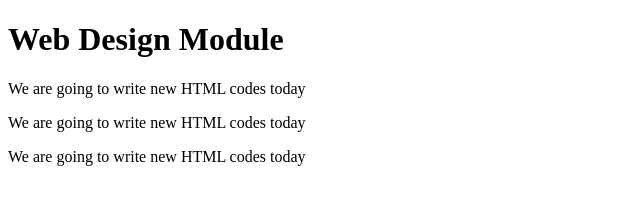
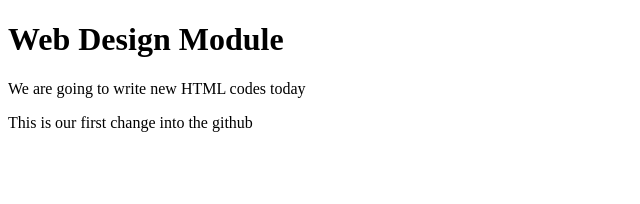
Before and after one commit to Dinu-Sri/fotweb, a plain HTML site: page index.html in a window 1280 px wide. Shown: the whole page, without its empty margins (0-640 px from the left). Drawn offline with Linux system fonts and the light colour scheme.

Commit message:
Update index.html
changed the body

```diff
--- a/index.html
+++ b/index.html
@@ -9,10 +9,14 @@
 <body>
 
 <h1>Web Design Module</h1>
+
 <p>We are going to write new HTML codes today</p>
-<p>We are going to write new HTML codes today</p>
-<p>We are going to write new HTML codes today</p>
+
+<p>This is our first change into the github</p>
+
+
 
 
 </body>
+
 </html>
```
